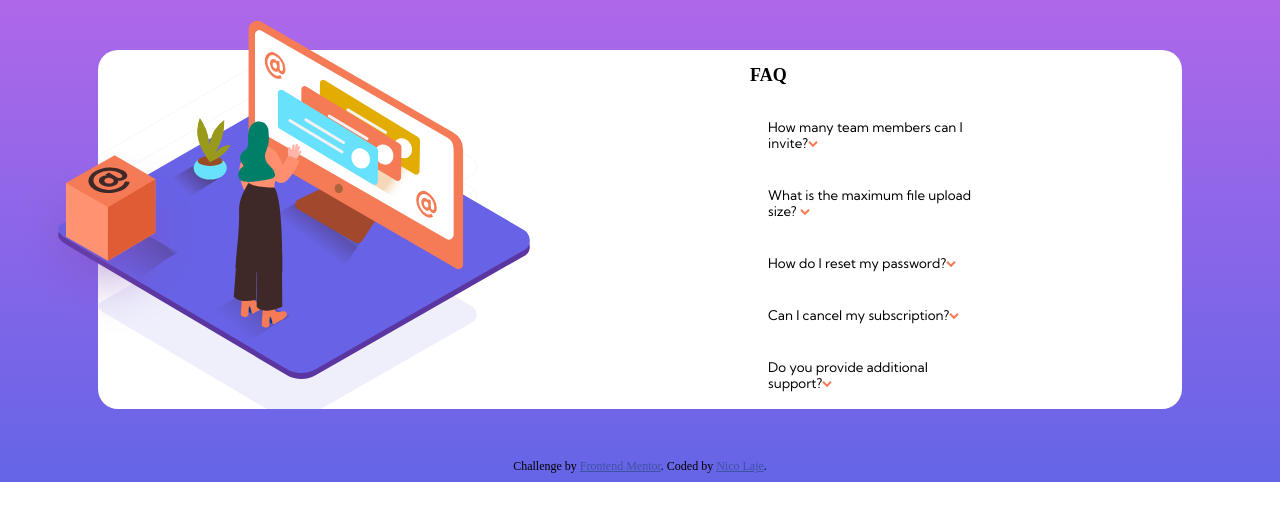
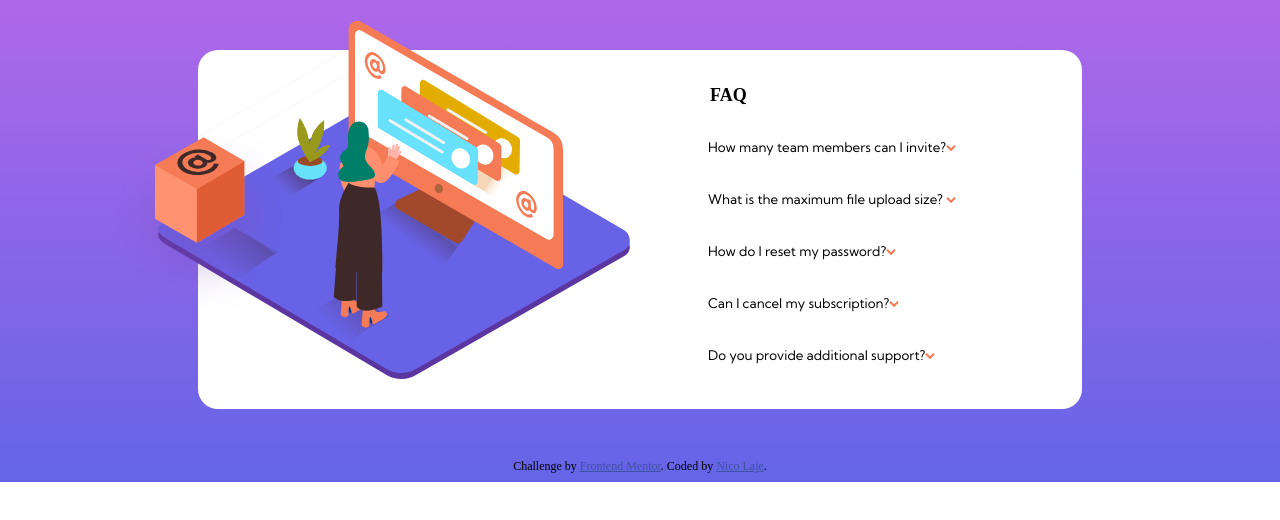
Before and after one commit to Nicolaj123/FAQ-accordion-card, a plain HTML site: page index.html in a window 1280 px wide. Drawn offline with Linux system fonts and the light colour scheme.

Commit message:
Stage 5 Accordion Css

```diff
--- a/styles.css
+++ b/styles.css
@@ -13,7 +13,13 @@ body {
 p{
  font-family: 'Kumbh Sans', sans-serif;
  font-weight: 400;
+}
 
+h1{
+  display: flex;
+  flex-direction: row;
+  justify-content:flex-start;
+  padding-left: 20px;
 }
 
 #main_faq {
@@ -23,7 +29,7 @@ p{
  background-size: 35%;
  display: flex;
  align-items: stretch;
- margin: 50px 90px;
+ margin: 50px 190px;
  border-radius: 20px;
  position: relative;
 }
@@ -34,7 +40,7 @@ p{
 
 .illustration-box{
  position: absolute;
- bottom: 20%; right: 90%;
+ bottom: 25%; right: 89%;
  background-color: none;
  position:absolute;
  z-index: 2;
@@ -52,9 +58,10 @@ p{
 display: flex;
 flex-direction: column;
 justify-content: center;
-width: 60%;
+width: 100%;
 height: 20%;
-margin: 0px 180px;
+margin: 20px 20px;
+
 }
 
 .accordion {
@@ -67,6 +74,7 @@ margin: 0px 180px;
   outline: none;
   transition: 0.3s;
   font-family: 'Kumbh Sans', sans-serif;
+
 }
 
 .active, .accordion:hover {
```
